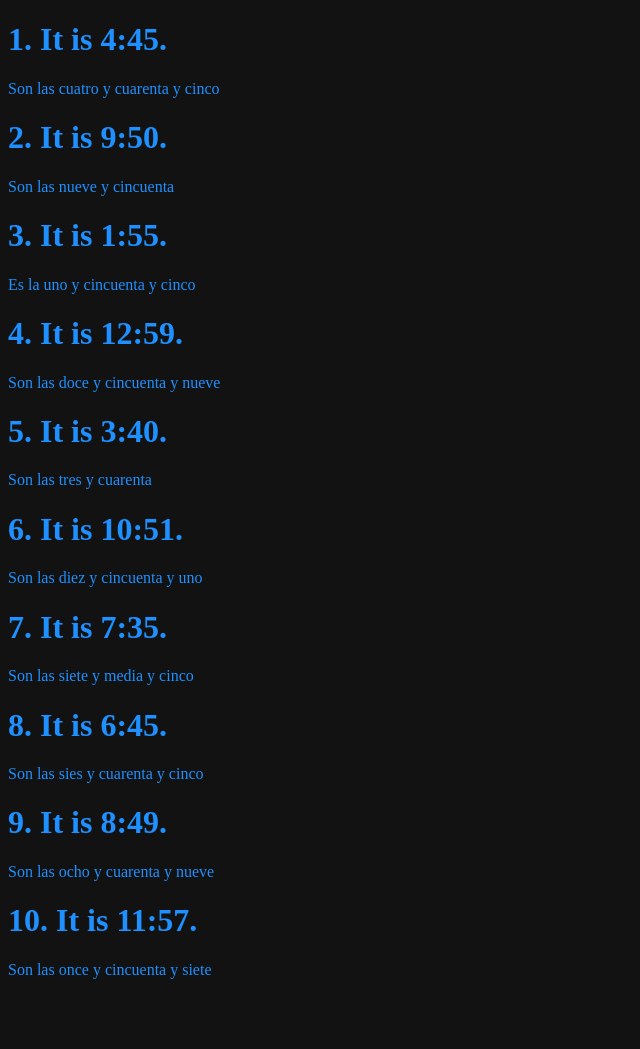
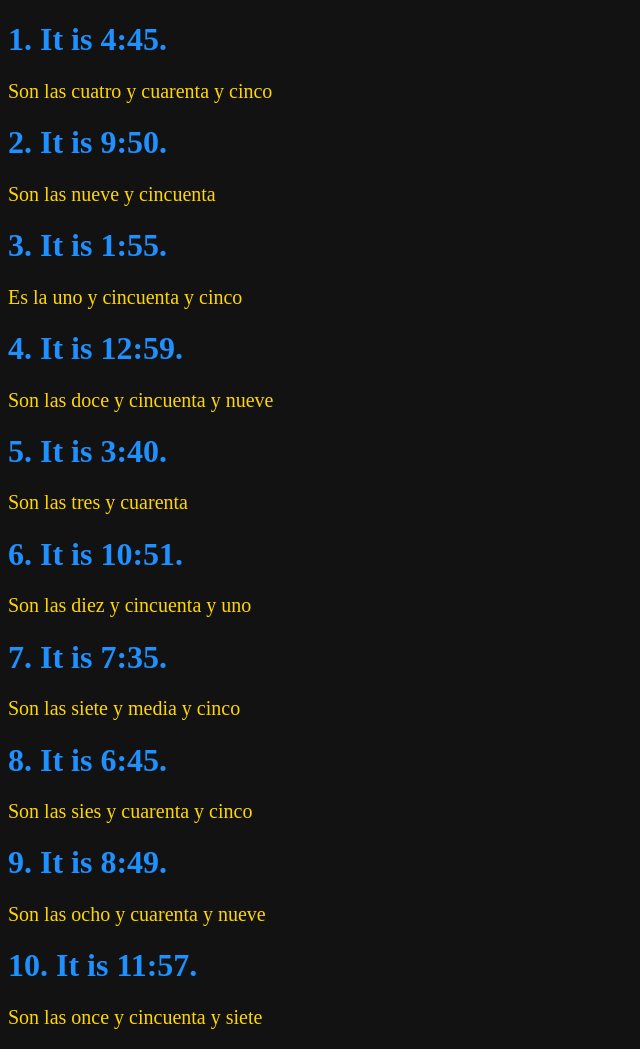
Before and after one commit to spanish-espanol/timeinspanish, a plain HTML site: page continuing2.html in a window 1280 px wide. Shown: the whole page, without its empty margins (0-640 px from the left). Before the commit the page ends 995 px from the top, so only its background shows below. Drawn offline with Linux system fonts and the light colour scheme.

Commit message:
Update continuing2.html

```diff
--- a/continuing2.html
+++ b/continuing2.html
@@ -17,24 +17,24 @@
 </head>
 <body>
 <h1>1. It is 4:45.</h1>
-<p>Son las cuatro y cuarenta y cinco</p>
+<p class="answer">Son las cuatro y cuarenta y cinco</p>
 <h1>2. It is 9:50.</h1>
-<p>Son las nueve y cincuenta</p>
+<p class="answer">Son las nueve y cincuenta</p>
 <h1>3. It is 1:55.</h1>
-<p>Es la uno y cincuenta y cinco</p>
+<p class="answer">Es la uno y cincuenta y cinco</p>
 <h1>4. It is 12:59.</h1>
-<p>Son las doce y cincuenta y nueve</p>
+<p class="answer">Son las doce y cincuenta y nueve</p>
 <h1>5. It is 3:40.</h1>
-<p>Son las tres y cuarenta</p>
+<p class="answer">Son las tres y cuarenta</p>
 <h1>6. It is 10:51.</h1>
-<p>Son las diez y cincuenta y uno</p>
+<p class="answer">Son las diez y cincuenta y uno</p>
 <h1>7. It is 7:35.</h1>
-<p>Son las siete y media y cinco</p>
+<p class="answer">Son las siete y media y cinco</p>
 <h1>8. It is 6:45.</h1>
-<p>Son las sies y cuarenta y cinco</p>
+<p class="answer">Son las sies y cuarenta y cinco</p>
 <h1>9. It is 8:49.</h1>
-<p>Son las ocho y cuarenta y nueve</p>
+<p class="answer">Son las ocho y cuarenta y nueve</p>
 <h1>10. It is 11:57.</h1>
-<p>Son las once y cincuenta y siete</p>
+<p class="answer">Son las once y cincuenta y siete</p>
 </body>
 </html>
```
